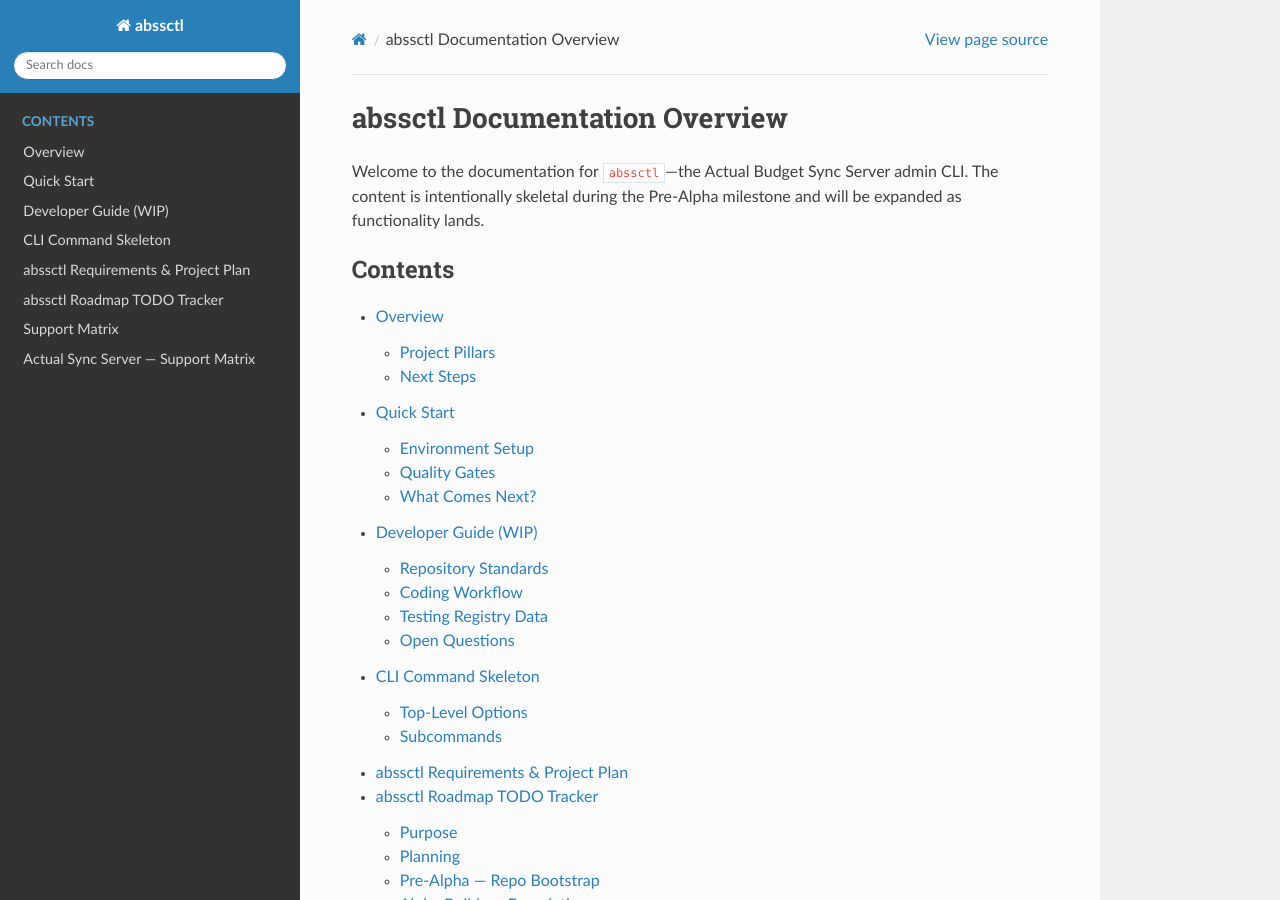
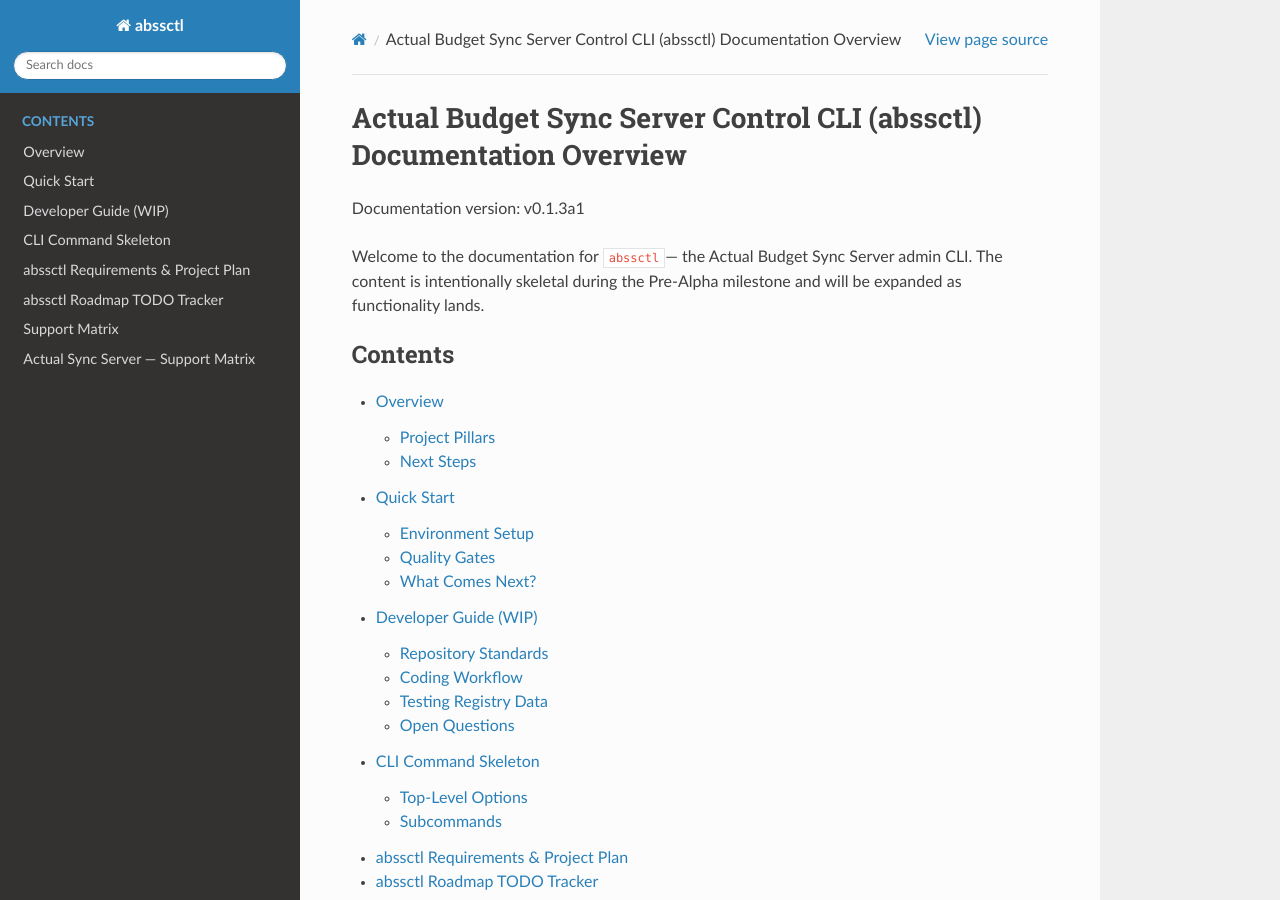
Before and after one commit to DocCyblade/abssctl, a Sphinx documentation site: the page built from docs/source/index.rst, in a window 1280 px wide and 900 px high. Built offline with Sphinx 7.4.7 and the Read the Docs theme 3.1.0, drawn with Linux system fonts in a browser that asks for light colours.

Commit message:
Fix docs

```diff
--- a/docs/source/conf.py
+++ b/docs/source/conf.py
@@ -51,3 +51,8 @@
 
 # Make TODO entries visible while the project is in flux.
 todo_include_todos = True
+
+# Export these variables as substitutions
+rst_epilog = f"""
+.. |release| replace:: v{release}
+"""
--- a/docs/source/index.rst
+++ b/docs/source/index.rst
@@ -1,11 +1,13 @@
-==============================
-abssctl Documentation Overview
-==============================
+======================================================================
+Actual Budget Sync Server Control CLI (abssctl) Documentation Overview
+======================================================================
 
 .. meta::
    :description: Documentation hub for the abssctl CLI project.
 
-Welcome to the documentation for ``abssctl``—the Actual Budget Sync Server admin
+Documentation version: |release|
+
+Welcome to the documentation for ``abssctl``— the Actual Budget Sync Server admin
 CLI. The content is intentionally skeletal during the Pre-Alpha milestone and
 will be expanded as functionality lands.
 
--- a/src/abssctl/__init__.py
+++ b/src/abssctl/__init__.py
@@ -11,7 +11,7 @@
 __all__ = ["__version__", "get_version", "AppConfig", "load_config"]
 
 # NOTE: Hatch reads this value via ``tool.hatch.version`` to manage the project version.
-__version__ = "0.1.1a1"
+__version__ = "0.1.3a1"
 
 
 def get_version() -> str:
```
